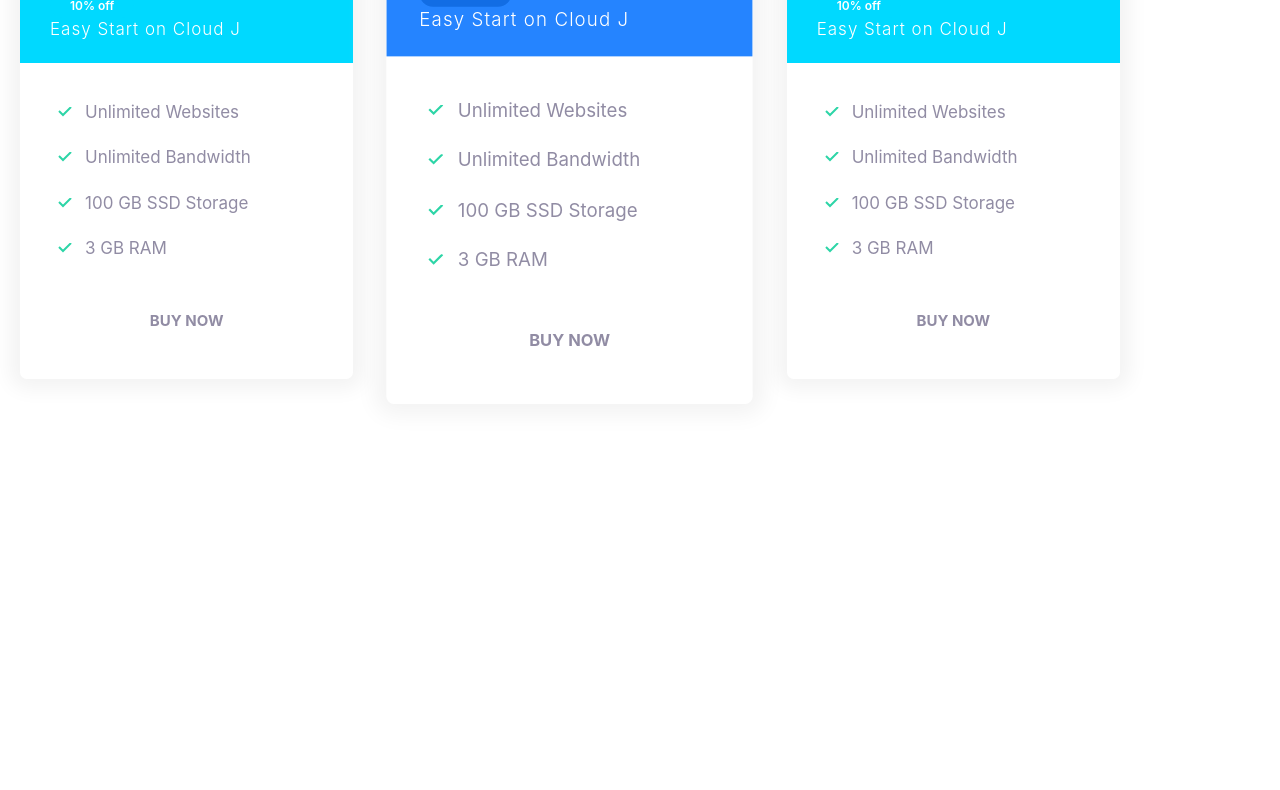
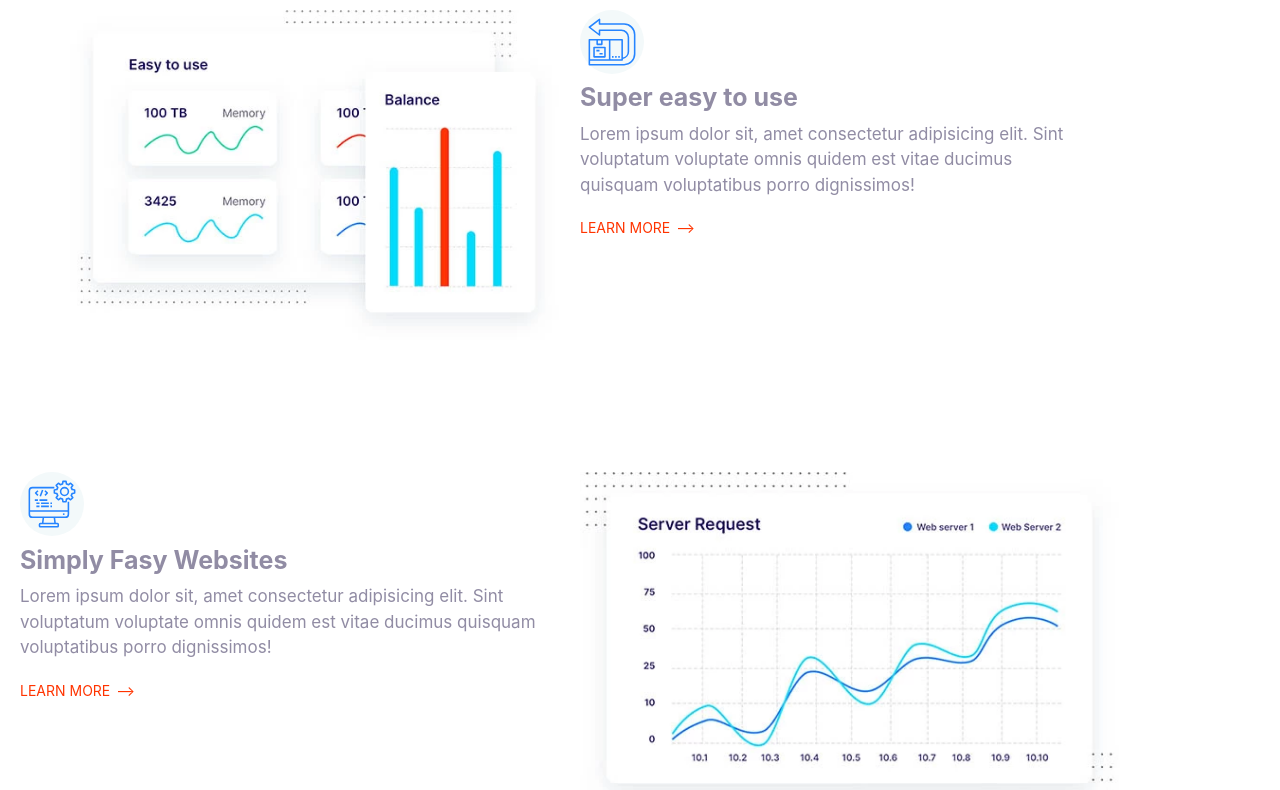
Before and after one commit to coder-rgb/Cloud_J, a plain HTML site: page index.html in a window 1280 px wide. Shown: the part 180-970 px from the top of the page. Before the commit the page ends 800 px from the top, so only its background shows below. Drawn offline with Linux system fonts and the light colour scheme.

Commit message:
define a feature block

```diff
--- a/css/style.css
+++ b/css/style.css
@@ -751,3 +751,27 @@ a {
   max-width: 500px;
   margin: 0 auto;
 }
+
+/* features */
+.feature {
+  gap: 5rem 2rem;
+  margin: 12rem 0;
+}
+
+.feature:first-of-type {
+  margin: 5rem;
+}
+
+.feature--heading {
+  margin: 1rem 0;
+}
+
+.feature--image {
+  width: 100%;
+}
+
+@media screen and (min-width: 768px) {
+  .feature:nth-child(even) .feature--content {
+    order: 2;
+  }
+}
--- a/index.html
+++ b/index.html
@@ -10,69 +10,79 @@
 </head>
 
 <body>
-    <section class="block container block--plans">
-        <div class="grid grid--1x3">
-            <div class="plan">
-                <div class="card card--secondary">
-                    <header class="card--header">
-                        <h3 class="plan--name">Empty</h3>
-                        <span class="plan--price">₹1050</span>
-                        <span class="plan--duration">/month</span>
-                        <span class="badge bagde--secondary badge--small">10% off</span>
-                        <span class="plan--description">Easy Start on Cloud J</span>
-                    </header>
-                    <div class="card--body">
-                        <ul class="list list--tickmark">
-                            <li class="list--item">Unlimited Websites</li>
-                            <li class="list--item">Unlimited Bandwidth</li>
-                            <li class="list--item">100 GB SSD Storage</li>
-                            <li class="list--item">3 GB RAM</li>
-                       </ul>
-                       <button class="btn btn--outline btn--block">Buy Now</button>
-                    </div>
-                </div>
+    <section class="block container ">
+        <header class="block--header">
+            <h2 class="block--heading">Host on the Cloud to keep Growing</h2>
+            <p>Lorem ipsum dolor sit amet consectetur adipisicing elit. Dolorem assumenda aperiam fuga in.</p>
+        </header>
+        <article class="grid grid--1x2 feature">
+            <div class="feature--content">
+                <span class="icon--container">
+                    <svg class="icon icon--primary">
+                        <use xlink:href="img/sprite.svg#easy"></use>
+                    </svg>
+                </span>
+                <h3 class="feature--heading">Super easy to use</h3>
+                <p>Lorem ipsum dolor sit, amet consectetur adipisicing elit. Sint voluptatum voluptate omnis quidem est vitae ducimus quisquam voluptatibus porro dignissimos!</p>
+                <a href="#" class="arrow-link">Learn More</a>
             </div>
-            <div class="plan plan--popular">
-                <div class="card card--primary">
-                    <header class="card--header">
-                        <h3 class="plan--name">Bussiness</h3>
-                        <span class="plan--price">₹1250</span>
-                        <span class="plan--duration">/month</span>
-                        <span class="badge badge--primary badge--small">10% off</span>
-                        <span class="plan--description">Easy Start on Cloud J</span>
-                    </header>
-                    <div class="card--body">
-                        <ul class="list list--tickmark">
-                            <li class="list--item">Unlimited Websites</li>
-                            <li class="list--item">Unlimited Bandwidth</li>
-                            <li class="list--item">100 GB SSD Storage</li>
-                            <li class="list--item">3 GB RAM</li>
-                       </ul>
-                       <button class="btn btn--outline btn--block">Buy Now</button>
-                    </div>
-                </div>
+            <picture>
+                <source type="image/webp" srcset="img/easy.webp 1x, img/easy@2x.webp 2x">
+                <source type="image/jpg" srcset="img/easy.jpg 1x, img/easy@2x.jpg 2x">
+                <img class="feature--image" src="img/easy@2x.jpg" alt="">
+            </picture>
+        </article>
+        <article class="grid grid--1x2 feature">
+            <div class="feature--content">
+                <span class="icon--container">
+                    <svg class="icon icon--primary">
+                        <use xlink:href="img/sprite.svg#computer"></use>
+                    </svg>
+                </span>
+                <h3 class="feature--heading">Simply Fasy Websites</h3>
+                <p>Lorem ipsum dolor sit, amet consectetur adipisicing elit. Sint voluptatum voluptate omnis quidem est vitae ducimus quisquam voluptatibus porro dignissimos!</p>
+                <a href="#" class="arrow-link">Learn More</a>
             </div>
-            <div class="plan">
-                <div class="card card--secondary">
-                    <header class="card--header">
-                        <h3 class="plan--name">Business Plus</h3>
-                        <span class="plan--price">₹1350</span>
-                        <span class="plan--duration">/month</span>
-                        <span class="badge bagde--secondary badge--small">10% off</span>
-                        <span class="plan--description">Easy Start on Cloud J</span>
-                    </header>
-                    <div class="card--body">
-                        <ul class="list list--tickmark">
-                            <li class="list--item">Unlimited Websites</li>
-                            <li class="list--item">Unlimited Bandwidth</li>
-                            <li class="list--item">100 GB SSD Storage</li>
-                            <li class="list--item">3 GB RAM</li>
-                        </ul>
-                        <button class="btn btn--outline btn--block">Buy Now</button>
-                    </div>
-                </div>
+            <picture>
+                <source type="image/webp" srcset="img/fast.webp 1x, img/fast@2x.webp 2x">
+                <source type="image/jpg" srcset="img/fast.jpg 1x, img/fast@2x.jpg 2x">
+                <img class="feature--image" src="img/fast@2x.jpg" alt="">
+            </picture>
+        </article>
+        <article class="grid grid--1x2 feature">
+            <div class="feature--content">
+                <span class="icon--container">
+                    <svg class="icon icon--primary">
+                        <use xlink:href="img/sprite.svg#wordpress"></use>
+                    </svg>
+                </span>
+                <h3 class="feature--heading">Wordpress Made Easy</h3>
+                <p>Lorem ipsum dolor sit, amet consectetur adipisicing elit. Sint voluptatum voluptate omnis quidem est vitae ducimus quisquam voluptatibus porro dignissimos!</p>
+                <a href="#" class="arrow-link">Learn More</a>
             </div>
-        </div>
+            <picture>
+                <source type="image/webp" srcset="img/wordpress.webp 1x, img/wordpress@2x.webp 2x">
+                <source type="image/jpg" srcset="img/wordpress.jpg 1x, img/wordpress@2x.jpg 2x">
+                <img class="feature--image" src="img/wordpress@2x.jpg" alt="">
+            </picture>
+        </article>
+        <article class="grid grid--1x2 feature">
+            <div class="feature--content">
+                <span class="icon--container">
+                    <svg class="icon icon--primary">
+                        <use xlink:href="img/sprite.svg#clock"></use>
+                    </svg>
+                </span>
+                <h3 class="feature--heading">24/7 Expert Support</h3>
+                <p>Lorem ipsum dolor sit, amet consectetur adipisicing elit. Sint voluptatum voluptate omnis quidem est vitae ducimus quisquam voluptatibus porro dignissimos!</p>
+                <a href="#" class="arrow-link">Learn More</a>
+            </div>
+            <picture>
+                <source type="image/webp" srcset="img/support.webp 1x, img/support@2x.webp 2x">
+                <source type="image/jpg" srcset="img/support.jpg 1x, img/support@2x.jpg 2x">
+                <img class="feature--image" src="img/support@2x.jpg" alt="">
+            </picture>
+        </article>
     </section>
 </body>
 </html>
```
Also changed, not shown: components/featureBlock.html (added, +74 -0 lines).
